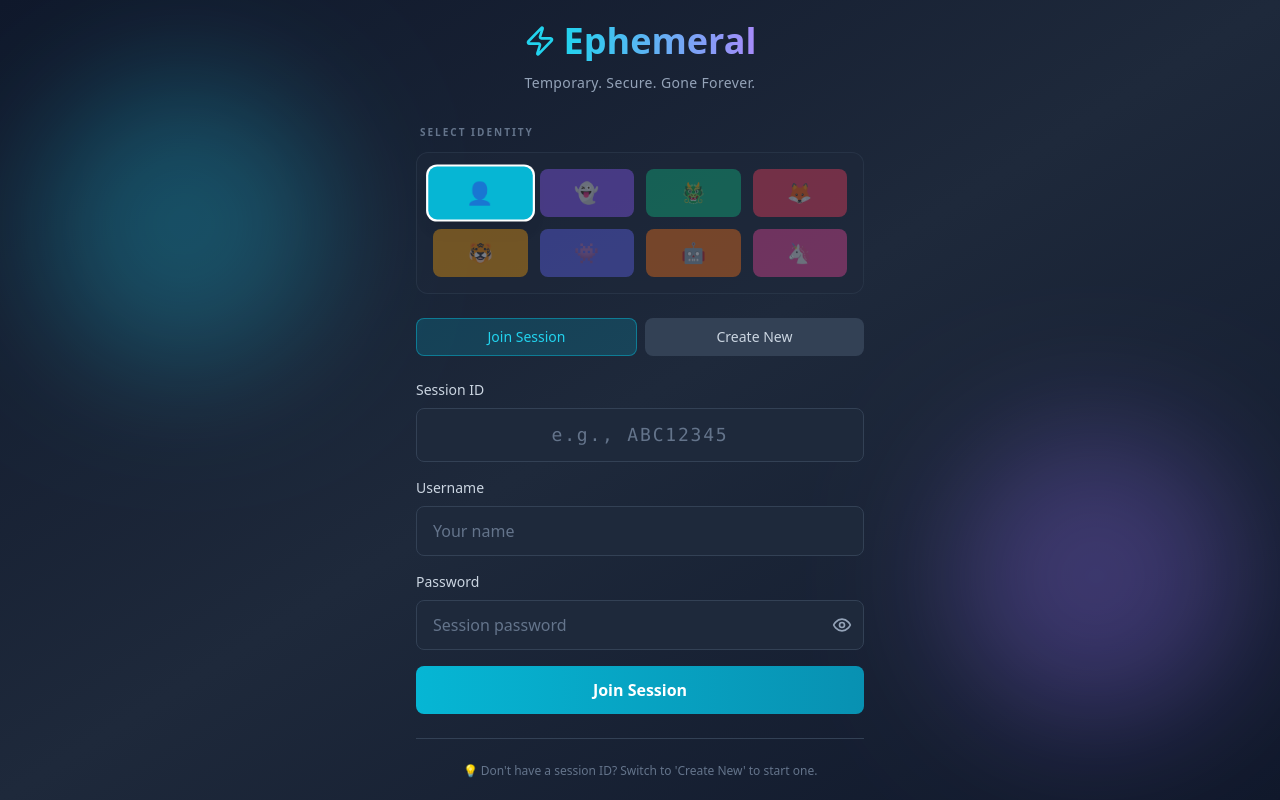
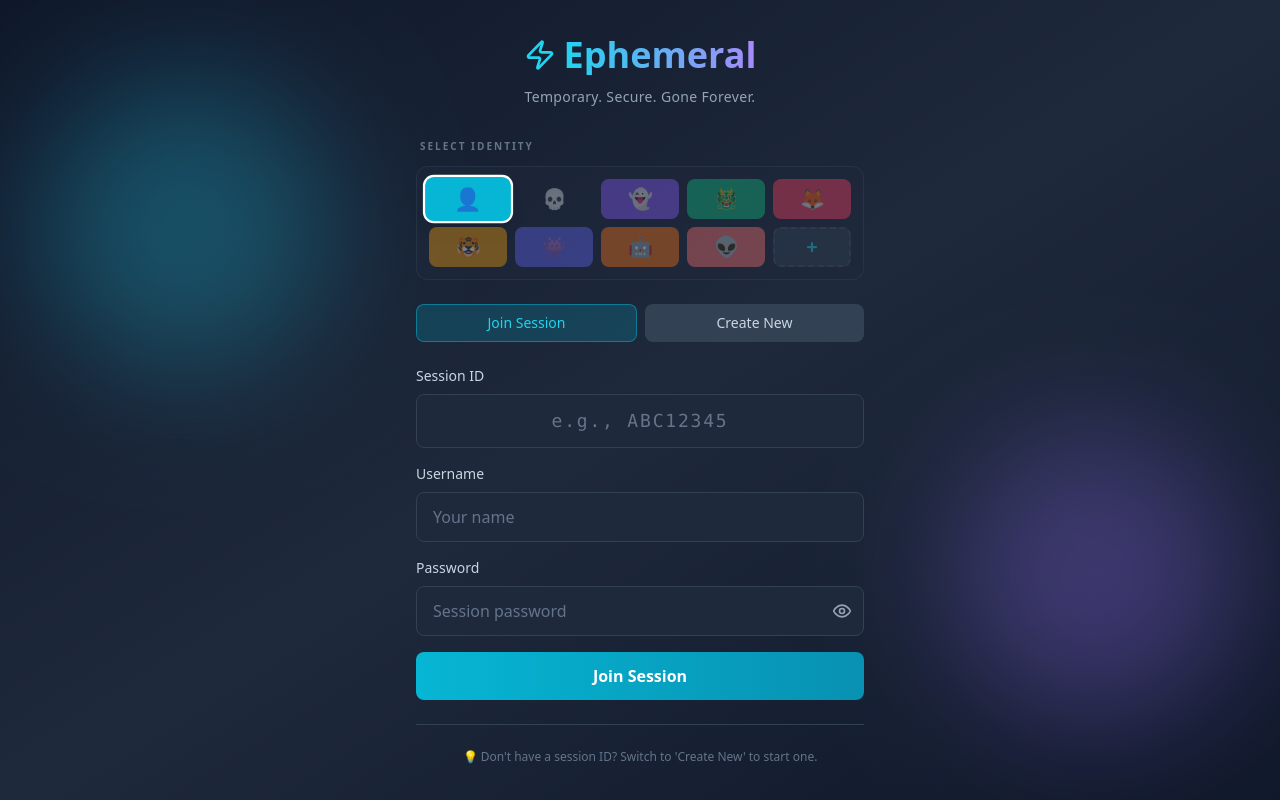
Before and after one commit to greedoftheendless/GitStats, a React (Vite) app: page / in a window 1280 px wide. Built offline with nearby package versions, Linux system fonts and the light colour scheme.

Commit message:
updated pfp feature

```diff
--- a/src/components/AuthScreen.jsx
+++ b/src/components/AuthScreen.jsx
@@ -1,26 +1,37 @@
 import { useState } from 'react'
 import { Zap, Eye, EyeOff } from 'lucide-react'
 
-export default function AuthScreen({ onJoin, onCreate, onCancel }) {
+export default function AuthScreen({ onJoin, onCreate, onCancel, initialIdentity }) {
     const [mode, setMode] = useState('join') // 'join' or 'create'
     const [sessionId, setSessionId] = useState('')
-    const [username, setUsername] = useState('')
+    const [username, setUsername] = useState(initialIdentity?.username || '')
     const [password, setPassword] = useState('')
     const [showPassword, setShowPassword] = useState(false)
     const [errorMessage, setErrorMessage] = useState('')
 
-    const [avatar, setAvatar] = useState({ color: 'bg-cyan-500', icon: '👤' })
+    const [avatar, setAvatar] = useState(initialIdentity?.avatar || { color: 'bg-cyan-500', icon: '👤' })
 
     const AVATARS = [
         { color: 'bg-cyan-500', icon: '👤' },
+        { color: 'bg-black-500', icon: '💀' },
         { color: 'bg-violet-500', icon: '👻' },
         { color: 'bg-emerald-500', icon: '🐲' },
         { color: 'bg-rose-500', icon: '🦊' },
         { color: 'bg-amber-500', icon: '🐯' },
         { color: 'bg-indigo-500', icon: '👾' },
         { color: 'bg-orange-500', icon: '🤖' },
-        { color: 'bg-pink-500', icon: '🦄' },
+        { color: 'bg-red-400', icon: '👽' },
     ]
+
+    const handleCustomUpload = (e) => {
+        const file = e.target.files?.[0]
+        if (!file) return
+        const reader = new FileReader()
+        reader.onload = () => {
+            setAvatar({ color: 'bg-slate-700', icon: reader.result, isImage: true })
+        }
+        reader.readAsDataURL(file)
+    }
 
     const handleJoin = () => {
         if (!sessionId.trim() || sessionId.length !== 8) {
@@ -77,18 +88,39 @@ export default function AuthScreen({ onJoin, onCreate, onCancel }) {
                 {/* Avatar Selection */}
                 <div className="mb-6 animate-in fade-in slide-in-from-bottom duration-500 delay-100">
                     <label className="block text-[10px] font-bold text-slate-500 uppercase tracking-[0.2em] mb-3 px-1">Select Identity</label>
-                    <div className="grid grid-cols-4 gap-3 bg-slate-800/50 p-4 rounded-xl border border-slate-700/50">
+                    <div className="grid grid-cols-5 gap-2 bg-slate-800/50 p-3 rounded-xl border border-slate-700/50">
                         {AVATARS.map((a, i) => (
                             <button
                                 key={i}
                                 onClick={() => setAvatar(a)}
-                                className={`h-12 w-full rounded-lg flex items-center justify-center text-xl transition-all duration-300 transform ${avatar.color === a.color
+                                className={`h-10 w-full rounded-lg flex items-center justify-center text-xl transition-all duration-300 transform ${avatar.icon === a.icon
                                     ? `ring-2 ring-white scale-110 shadow-lg ${a.color}`
                                     : `hover:scale-105 opacity-40 hover:opacity-100 ${a.color}`}`}
                             >
                                 {a.icon}
                             </button>
                         ))}
+
+                        {/* Custom Upload Button */}
+                        <div className="relative">
+                            <input
+                                type="file"
+                                id="avatar-upload"
+                                className="hidden"
+                                accept="image/*"
+                                onChange={handleCustomUpload}
+                            />
+                            <label
+                                htmlFor="avatar-upload"
+                                className={`h-10 w-full rounded-lg flex items-center justify-center text-xl cursor-pointer transition-all duration-300 transform bg-slate-700 border-2 border-dashed border-slate-600 hover:border-cyan-500/50 ${avatar.isImage ? 'ring-2 ring-white scale-110 shadow-lg !bg-cyan-500/20 !border-cyan-500' : 'opacity-40 hover:opacity-100'}`}
+                            >
+                                {avatar.isImage ? (
+                                    <img src={avatar.icon} alt="Custom" className="w-full h-full object-cover rounded-lg" />
+                                ) : (
+                                    <span className="text-cyan-400 font-bold">+</span>
+                                )}
+                            </label>
+                        </div>
                     </div>
                 </div>
 
--- a/src/components/ChatScreen.jsx
+++ b/src/components/ChatScreen.jsx
@@ -445,8 +445,12 @@ export default function ChatScreen({
                         ) : (
                             <div key={msg.id} className={`flex ${msg.isYou ? 'justify-end' : 'justify-start'} group animate-in fade-in slide-in-from-bottom duration-300 gap-3`}>
                                 {!msg.isYou && (
-                                    <div className={`w-8 h-8 rounded-lg flex-shrink-0 flex items-center justify-center text-sm border border-white/10 ${msg.avatar?.color || 'bg-slate-700'}`}>
-                                        {msg.avatar?.icon || '👤'}
+                                    <div className={`w-8 h-8 rounded-lg flex-shrink-0 flex items-center justify-center text-sm border border-white/10 overflow-hidden ${msg.avatar?.color || 'bg-slate-700'}`}>
+                                        {msg.avatar?.isImage ? (
+                                            <img src={msg.avatar.icon} alt={msg.sender} className="w-full h-full object-cover" />
+                                        ) : (
+                                            msg.avatar?.icon || '👤'
+                                        )}
                                     </div>
                                 )}
                                 <div className={`relative max-w-[80%] px-4 py-2 rounded-2xl ${msg.isYou ? 'bg-cyan-500/20 border border-cyan-500/40 text-cyan-50' : 'bg-slate-800 border border-slate-700 text-slate-200'}`}>
@@ -568,8 +572,12 @@ export default function ChatScreen({
                                     className={`flex items-center gap-3 p-2 rounded-lg transition ${!u.isYou ? 'cursor-pointer hover:bg-slate-700/50' : ''}`}
                                     title={!u.isYou ? `Invite ${u.name} to private room` : ''}
                                 >
-                                    <div className={`w-8 h-8 rounded-lg flex items-center justify-center text-xs border border-white/5 relative ${u.avatar?.color || 'bg-slate-800'}`}>
-                                        {u.avatar?.icon || '👤'}
+                                    <div className={`w-8 h-8 rounded-lg flex items-center justify-center text-xs border border-white/5 relative overflow-hidden ${u.avatar?.color || 'bg-slate-800'}`}>
+                                        {u.avatar?.isImage ? (
+                                            <img src={u.avatar.icon} alt={u.name} className="w-full h-full object-cover" />
+                                        ) : (
+                                            u.avatar?.icon || '👤'
+                                        )}
                                         <div className="absolute -bottom-0.5 -right-0.5 w-2 h-2 rounded-full bg-cyan-500 border border-slate-900 shadow-[0_0_8px_rgba(6,182,212,0.5)] animate-pulse" />
                                     </div>
                                     <p className="text-sm font-medium text-slate-300 truncate font-mono tracking-tight">{u.name}{u.isYou && <span className="text-[10px] text-slate-500 ml-1">(You)</span>}</p>
--- a/src/components/RoomSidebar.jsx
+++ b/src/components/RoomSidebar.jsx
@@ -1,6 +1,6 @@
 import { Plus, X } from 'lucide-react'
 
-export default function RoomSidebar({ rooms, activeRoomId, onSwitchRoom, onLeaveRoom, onAddRoom, roomActivity = {} }) {
+export default function RoomSidebar({ rooms, activeRoomId, onSwitchRoom, onLeaveRoom, onAddRoom, roomActivity = {}, userAvatar }) {
     return (
         <div className="w-20 bg-slate-950 flex flex-col items-center py-6 gap-6 border-r border-slate-800">
             <div className="flex flex-col gap-4 overflow-y-auto flex-1 no-scrollbar">
@@ -60,9 +60,13 @@ export default function RoomSidebar({ rooms, activeRoomId, onSwitchRoom, onLeave
             </div>
 
             <div className="mt-auto">
-                <div className="w-10 h-10 rounded-full bg-gradient-to-br from-cyan-500 to-violet-500 p-0.5">
-                    <div className="w-full h-full rounded-full bg-slate-950 flex items-center justify-center text-[10px] text-white font-bold uppercase">
-                        {rooms[0]?.username?.substring(0, 2) || '??'}
+                <div className={`w-10 h-10 rounded-full p-0.5 ${userAvatar?.color || 'bg-gradient-to-br from-cyan-500 to-violet-500'}`}>
+                    <div className="w-full h-full rounded-full bg-slate-950 flex items-center justify-center text-sm overflow-hidden">
+                        {userAvatar?.isImage ? (
+                            <img src={userAvatar.icon} alt="You" className="w-full h-full object-cover" />
+                        ) : (
+                            userAvatar?.icon || '👤'
+                        )}
                     </div>
                 </div>
             </div>
--- a/src/pages/EphemeralComms.jsx
+++ b/src/pages/EphemeralComms.jsx
@@ -21,6 +21,7 @@ export default function EphemeralComms() {
     const [roomActivity, setRoomActivity] = useState({}) // { roomId: { unread: 0, hasPing: false } }
     const [notifSettings, setNotifSettings] = useState({ mentionsOnly: true, mentionScope: 'all', notifVolume: 0.5 }) // volume: 0.0 to 1.0
     const [showSettings, setShowSettings] = useState(false)
+    const [lastIdentity, setLastIdentity] = useState(null) // { username, avatar }
 
     // Derived states
     const unreadCount = notifications.filter(n => !n.read).length
@@ -49,6 +50,7 @@ export default function EphemeralComms() {
         setRooms([...rooms, newRoom])
         setActiveRoomId(sessionId)
         setRoomActivity(prev => ({ ...prev, [sessionId]: { unread: 0, hasPing: false } }))
+        setLastIdentity({ username: data.username, avatar: data.avatar })
         setShowAuth(false)
     }
 
@@ -159,8 +161,9 @@ export default function EphemeralComms() {
 
     const handleAcceptInvite = (notif) => {
         const { sessionId, password } = notif.data
-        const username = rooms.length > 0 ? rooms[0].username : 'User'
-        handleJoinOrCreate({ sessionId, username, password })
+        const username = lastIdentity?.username || (rooms.length > 0 ? rooms[0].username : 'User')
+        const avatar = lastIdentity?.avatar || (rooms.length > 0 ? rooms[0].avatar : null)
+        handleJoinOrCreate({ sessionId, username, password, avatar })
         removeNotification(notif.id)
         removeToast(notif.id)
     }
@@ -275,6 +278,8 @@ export default function EphemeralComms() {
                     }}
                     onLeaveRoom={handleLeaveRoom}
                     onAddRoom={() => setShowAuth(true)}
+                    roomActivity={roomActivity}
+                    userAvatar={activeRoom?.avatar || lastIdentity?.avatar}
                 />
             )}
 
@@ -285,6 +290,7 @@ export default function EphemeralComms() {
                             onJoin={(data) => handleJoinOrCreate(data, false)}
                             onCreate={(data) => handleJoinOrCreate(data, true)}
                             onCancel={rooms.length > 0 ? () => setShowAuth(false) : null}
+                            initialIdentity={lastIdentity}
                         />
                     </div>
                 )}
```
